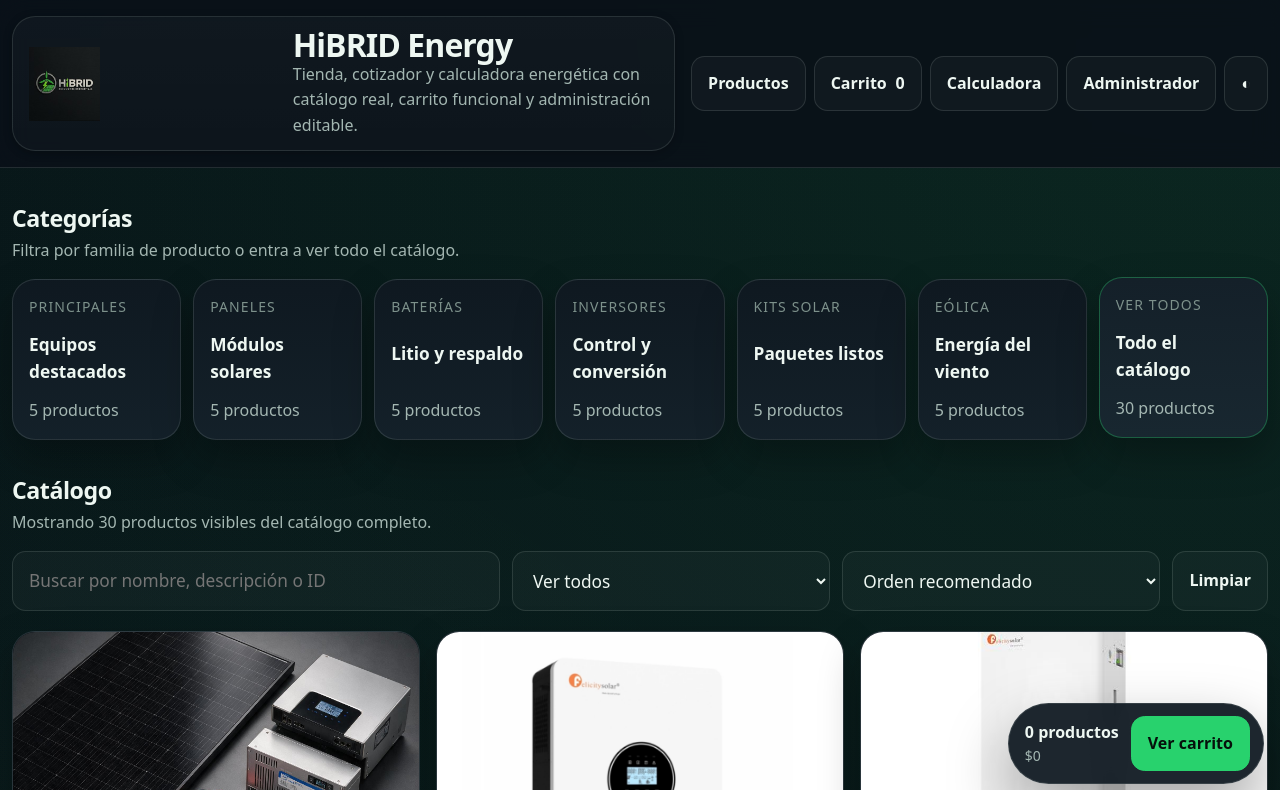
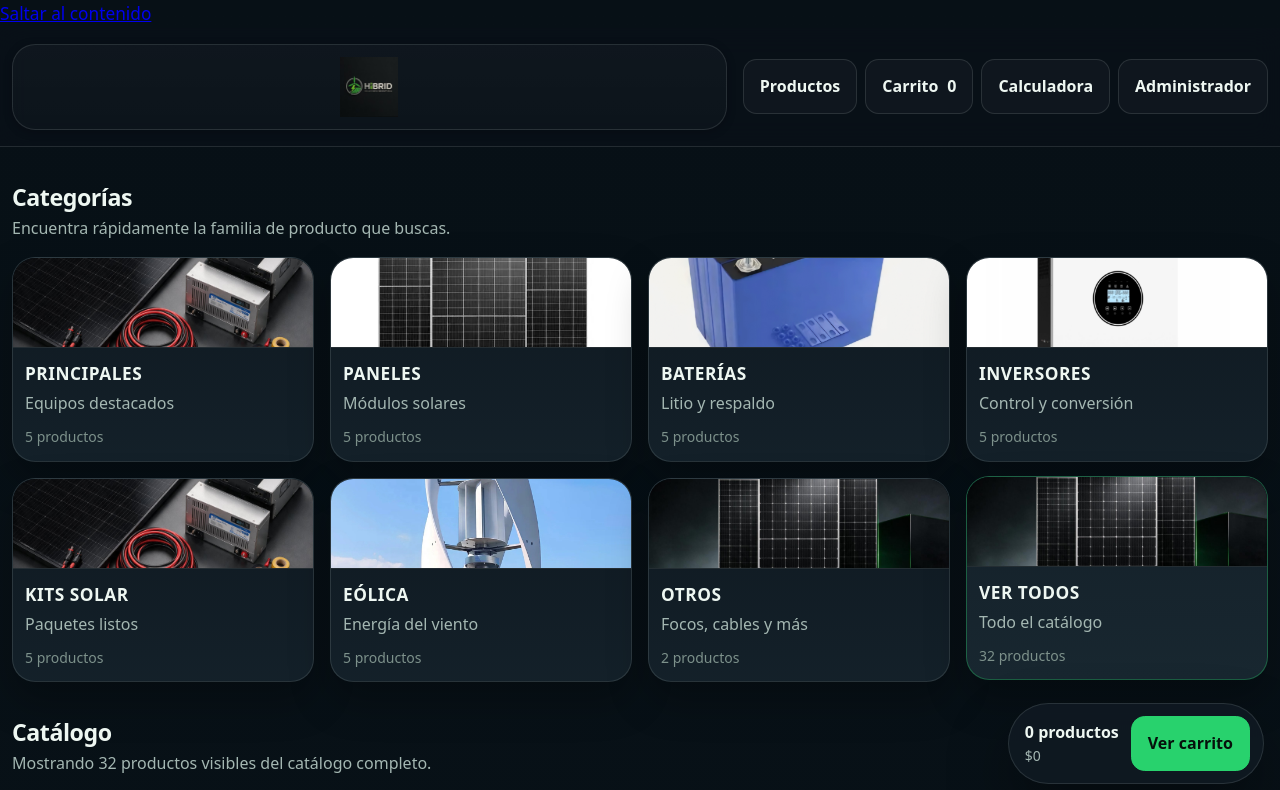
Before and after one commit to hibridenergia-alt/Hibrid.energia, a plain HTML site: page index.html in a window 1280 px wide. Both pictures are taken after a click on the button "Limpiar". Shown: the top 790 px of the page. Drawn offline with Linux system fonts and the light colour scheme; a web font is replaced by a local one.

Commit message:
Update index.html

```diff
--- a/index.html
+++ b/index.html
@@ -16,15 +16,9 @@
       --text-base:clamp(1rem,.95rem + .25vw,1.08rem);
       --text-lg:clamp(1.125rem,1rem + .75vw,1.45rem);
       --text-xl:clamp(1.5rem,1.25rem + 1.15vw,2rem);
-      --text-hero:clamp(2.3rem,1.4rem + 3.2vw,4.8rem);
 
       --space-1:.25rem; --space-2:.5rem; --space-3:.75rem; --space-4:1rem; --space-5:1.25rem; --space-6:1.5rem; --space-8:2rem; --space-10:2.5rem; --space-12:3rem; --space-16:4rem;
 
-      --color-bg:#eef2ef;
-      --color-surface:#ffffff;
-      --color-surface-2:#f7faf8;
-      --color-surface-offset:#ecf1ee;
-      --color-surface-dynamic:#dde5e1;
       --color-border:rgba(28,38,34,.12);
       --color-divider:rgba(28,38,34,.08);
       --color-text:#111814;
@@ -33,26 +27,20 @@
       --color-text-inverse:#07100a;
       --color-primary:#28d26d;
       --color-primary-hover:#1fbb5e;
-      --color-primary-active:#16984b;
       --color-primary-highlight:rgba(40,210,109,.14);
-      --color-error:#db6363;
       --shadow-sm:0 2px 10px rgba(11,17,24,.06);
       --shadow-md:0 14px 36px rgba(11,17,24,.08);
       --shadow-lg:0 24px 58px rgba(11,17,24,.12);
       --radius-sm:.5rem; --radius-md:.85rem; --radius-lg:1.1rem; --radius-xl:1.45rem; --radius-full:999px;
       --font-body:'Satoshi',system-ui,sans-serif;
-      --font-display:'Satoshi',system-ui,sans-serif;
       --max:1260px;
-      --header-h:112px;
+      --header-h:100px;
       --transition:180ms cubic-bezier(.16,1,.3,1);
     }
 
     [data-theme="dark"]{
       --color-bg:#081017;
       --color-surface:#0f1921;
-      --color-surface-2:#14212a;
-      --color-surface-offset:#192833;
-      --color-surface-dynamic:#223340;
       --color-border:rgba(231,242,237,.12);
       --color-divider:rgba(231,242,237,.08);
       --color-text:#eef7f2;
@@ -61,9 +49,7 @@
       --color-text-inverse:#06100b;
       --color-primary:#28d26d;
       --color-primary-hover:#1fbe61;
-      --color-primary-active:#179950;
       --color-primary-highlight:rgba(40,210,109,.12);
-      --color-error:#ff7171;
       --shadow-sm:0 2px 10px rgba(0,0,0,.22);
       --shadow-md:0 18px 40px rgba(0,0,0,.28);
       --shadow-lg:0 28px 62px rgba(0,0,0,.36);
@@ -77,18 +63,13 @@
       font-size:var(--text-base);
       line-height:1.6;
       color:var(--color-text);
-      background:
-        radial-gradient(circle at top right, rgba(40,210,109,.12), transparent 28%),
-        radial-gradient(circle at left 20%, rgba(40,210,109,.06), transparent 18%),
-        linear-gradient(180deg,#071016 0%, #0d161e 100%);
+      background: linear-gradient(180deg,#071016 0%, #0d161e 100%);
     }
 
     img,svg{display:block;max-width:100%;height:auto}
     button,input,textarea,select{font:inherit;color:inherit}
     button{cursor:pointer;background:none;border:0}
     :focus-visible{outline:2px solid var(--color-primary);outline-offset:3px;border-radius:var(--radius-sm)}
-    .skip-link{position:absolute;left:-999px;top:var(--space-4);z-index:200;background:var(--color-primary);color:var(--color-text-inverse);padding:var(--space-3) var(--space-4);border-radius:var(--radius-md)}
-    .skip-link:focus{left:var(--space-4)}
 
     .topbar{
       position:sticky;top:0;z-index:90;
@@ -108,26 +89,24 @@
       min-height:var(--header-h);
     }
 
+    /* Logo ajustado para ser el único protagonista arriba */
     .logo-shell{
-      display:flex;align-items:center;gap:var(--space-4);min-width:0;
+      display:flex;align-items:center;justify-content:center;
       padding:var(--space-3) var(--space-4);
       border-radius:var(--radius-xl);
       background:linear-gradient(180deg,rgba(255,255,255,.03),rgba(255,255,255,.02));
       border:1px solid var(--color-border);
       box-shadow:var(--shadow-sm);
     }
-
-    .logo-wrap{display:flex;align-items:center;gap:var(--space-4);min-width:0;flex:1}
+    .logo-wrap{display:flex;align-items:center;justify-content:center;width:100%;}
     .logo-img{
-      width:min(100%,360px);
-      height:74px;
+      width:100%;
+      max-width:240px;
+      height:auto;
+      max-height:60px;
       object-fit:contain;
-      object-position:left center;
-      flex:0 1 360px;
+      object-position:center;
     }
-
-    .brand-copy h1{font-size:var(--text-xl);line-height:1.02;font-weight:900;letter-spacing:-.03em}
-    .brand-copy p{font-size:var(--text-sm);color:var(--color-text-muted);max-width:58ch}
 
     .nav{display:flex;gap:var(--space-2);flex-wrap:wrap;justify-content:flex-end}
 
@@ -160,24 +139,46 @@
 
     .section-head{
       display:flex;align-items:end;justify-content:space-between;gap:var(--space-4);
-      margin: 0 0 var(--space-4) /* Ajustado el margen superior a 0 ya que es lo primero que se ve */
+      margin:0 0 var(--space-4);
     }
     .section-head h3{font-size:var(--text-lg);font-weight:900;letter-spacing:-.02em}
     .section-head p{font-size:var(--text-sm);color:var(--color-text-muted)}
 
-    .category-grid{display:grid;grid-template-columns:repeat(7,1fr);gap:var(--space-3); margin-bottom: var(--space-8);}
+    /* Ajuste visual a la grilla de categorías para soportar las imágenes */
+    .category-grid{display:grid;grid-template-columns:repeat(4,1fr);gap:var(--space-4);margin-bottom:var(--space-8);}
+
     .category-card{
-      padding:var(--space-4);display:grid;gap:var(--space-3);min-height:124px;text-align:left;
-      transition:transform var(--transition),border-color var(--transition),background var(--transition)
+      padding:0;
+      display:flex;
+      flex-direction:column;
+      min-height:160px;
+      text-align:left;
+      transition:transform var(--transition),border-color var(--transition),background var(--transition);
+      overflow:hidden;
     }
     .category-card:hover,.category-card.active{
       transform:translateY(-2px);
       border-color:rgba(40,210,109,.35);
       background:linear-gradient(180deg,rgba(20,32,41,1),rgba(24,39,48,1));
     }
-    .category-card small{font-size:var(--text-xs);text-transform:uppercase;letter-spacing:.08em;color:var(--color-text-faint)}
-    .category-card strong{font-size:var(--text-base);font-weight:900}
-    .category-card span{margin-top:auto;font-size:var(--text-sm);color:var(--color-text-muted)}
+    /* Estilos nuevos de imagen para categorías */
+    .cat-img {
+      width: 100%;
+      height: 90px;
+      object-fit: cover;
+      background: #091118;
+      border-bottom: 1px solid var(--color-border);
+    }
+    .cat-body {
+      padding: var(--space-3);
+      display: flex;
+      flex-direction: column;
+      flex: 1;
+    }
+    /* Textos invertidos en la tarjeta de categoría (Título principal y subtitulo sutil) */
+    .category-card strong {font-size:var(--text-base);font-weight:900; color:var(--color-text); text-transform:uppercase; letter-spacing:.03em;}
+    .category-card small {font-size:var(--text-sm);font-weight:400;color:var(--color-text-muted); margin-top:.2rem;}
+    .category-card span {margin-top:auto;font-size:var(--text-xs);color:var(--color-text-faint); padding-top: .6rem;}
 
     .toolbar{display:grid;grid-template-columns:1.15fr .75fr .75fr auto;gap:var(--space-3);margin-bottom:var(--space-5)}
     .field,.select,.textarea{
@@ -280,7 +281,6 @@
 
     @media (max-width:1160px){
       .calc-layout,.cart-layout,.admin-layout{grid-template-columns:1fr}
-      .category-grid{grid-template-columns:repeat(4,1fr)}
       .catalog-grid{grid-template-columns:repeat(2,1fr)}
       .toolbar{grid-template-columns:1fr 1fr}
     }
@@ -289,13 +289,11 @@
       .topbar-inner{grid-template-columns:1fr; padding: var(--space-3) 0;}
       .nav{justify-content:flex-start}
 
-      .logo-shell { align-items: center; padding: var(--space-2) var(--space-3); }
-      .logo-wrap { flex-direction: row; align-items: center; gap: var(--space-3); }
-      .logo-img { width: 110px; height: auto; flex: 0 0 110px; }
-      .brand-copy h1 { font-size: 1.15rem; }
-      .brand-copy p { display: none; }
+      .logo-shell { padding: var(--space-3); }
+      .logo-img { max-width: 200px; max-height: 55px; }
 
-      .category-grid,.catalog-grid,.form-grid,.form-grid-3,.calc-grid,.gallery-grid{grid-template-columns:1fr}
+      .category-grid{grid-template-columns:repeat(2,1fr); gap:var(--space-3);} /* 2 columnas en celular para que queden parejos */
+      .catalog-grid,.form-grid,.form-grid-3,.calc-grid,.gallery-grid{grid-template-columns:1fr}
       .toolbar,.admin-toolbar,.image-workspace{grid-template-columns:1fr}
       .cart-item,.admin-list-item{grid-template-columns:1fr}
       .cart-item img,.admin-list-item img{width:100%;height:auto;aspect-ratio:4/3}
@@ -309,24 +307,18 @@
 
   <header class="topbar">
     <div class="topbar-inner">
+      <!-- Logo centrado y sin texto extra -->
       <div class="logo-shell">
-        <!-- Icono cuadrado verde eliminado -->
         <div class="logo-wrap">
-          <img src="logohi.jpg" alt="Logo largo HiBRID" class="logo-img" width="1200" height="300" loading="eager" onerror="this.style.display='none'">
-          <div class="brand-copy">
-            <h1>HiBRID Energy</h1>
-            <p>Tienda, cotizador y calculadora energética con catálogo real, carrito funcional y administración editable.</p>
-          </div>
+          <img src="logohi.jpg" alt="Logo HiBRID" class="logo-img" width="1200" height="300" loading="eager" onerror="this.style.display='none'">
         </div>
       </div>
 
       <nav class="nav" aria-label="Navegación principal">
-        <!-- Texto de botón cambiado a "Productos" -->
         <button class="btn secondary nav-btn" type="button" data-route="home">Productos</button>
         <button class="btn secondary nav-btn" type="button" data-route="cart">Carrito <span id="cartCount">0</span></button>
         <button class="btn secondary nav-btn" type="button" data-route="calculator">Calculadora</button>
         <button class="btn secondary nav-btn" type="button" data-route="admin-login">Administrador</button>
-        <button class="btn secondary" type="button" id="themeToggle">◐</button>
       </nav>
     </div>
   </header>
@@ -334,15 +326,14 @@
   <main id="mainContent" class="page">
     <section id="home" class="view active">
 
-      <!-- Todo el Hero y los recuadros de datos eliminados -->
-
       <div class="section-head">
         <div>
           <h3>Categorías</h3>
-          <p>Filtra por familia de producto o entra a ver todo el catálogo.</p>
+          <p>Encuentra rápidamente la familia de producto que buscas.</p>
         </div>
       </div>
 
+      <!-- Aquí se pintan las nuevas tarjetas visuales de categoría -->
       <div id="categoryGrid" class="category-grid"></div>
 
       <div class="section-head">
@@ -581,14 +572,17 @@
     const ADMIN_PASSWORD = "Hibrid2026";
     const WHATSAPP_NUMBER = "56956139055";
 
+    // 1. Agregada la propiedad "image" a cada categoría
+    // 2. Creada la categoría "otros"
     const categories = [
-      { key:"principales", label:"Principales", blurb:"Equipos destacados" },
-      { key:"paneles", label:"Paneles", blurb:"Módulos solares" },
-      { key:"baterias", label:"Baterías", blurb:"Litio y respaldo" },
-      { key:"inversores", label:"Inversores", blurb:"Control y conversión" },
-      { key:"kits", label:"Kits solar", blurb:"Paquetes listos" },
-      { key:"eolico", label:"Eólica", blurb:"Energía del viento" },
-      { key:"all", label:"Ver todos", blurb:"Todo el catálogo" }
+      { key:"principales", label:"Principales", blurb:"Equipos destacados", image:"kitsolar.jpg" },
+      { key:"paneles", label:"Paneles", blurb:"Módulos solares", image:"panelescatalago.jpg" },
+      { key:"baterias", label:"Baterías", blurb:"Litio y respaldo", image:"bateriacatalogo1.jpg" },
+      { key:"inversores", label:"Inversores", blurb:"Control y conversión", image:"inversorcatalogo.png" },
+      { key:"kits", label:"Kits solar", blurb:"Paquetes listos", image:"kitsolar.jpg" },
+      { key:"eolico", label:"Eólica", blurb:"Energía del viento", image:"aerogeneradorcatalogo1.jpg" },
+      { key:"otros", label:"Otros", blurb:"Focos, cables y más", image:"paneles.jpg" }, // Puedes cambiar "paneles.jpg" por la imagen que subas
+      { key:"all", label:"Ver todos", blurb:"Todo el catálogo", image:"paneles.jpg" }
     ];
 
     const imageLibrary = {
@@ -598,7 +592,8 @@
         inversores:["inversorcatalogo.png","inversordeyecatalogo.jpg","inversor.jpg"],
         kits:["kitsolar.jpg","panelescatalago.jpg","bateriacatalogo1.jpg","inversorcatalogo.png"],
         eolico:["aerogeneradorcatalogo1.jpg","aerogeneradorcatalogo2.jpg","eolica.jpg"],
-        principales:["kitsolar.jpg","panelescatalago.jpg","bateriacatalogo1.jpg","inversorcatalogo.png","aerogeneradorcatalogo1.jpg"]
+        principales:["kitsolar.jpg","panelescatalago.jpg","bateriacatalogo1.jpg","inversorcatalogo.png","aerogeneradorcatalogo1.jpg"],
+        otros:["paneles.jpg", "panelescatalago.jpg"]
       }
     };
 
@@ -637,7 +632,11 @@
       { id:"eol-002", name:"Aerogenerador 2kW Híbrido", price:2190000, description:"Pensado para combinar con banco de baterías e integración solar.", category:"eolico", image:"aerogeneradorcatalogo2.jpg", visible:true },
       { id:"eol-003", name:"Turbina 3kW", price:3290000, description:"Alternativa de mayor potencia para parcelas o respaldo.", category:"eolico", image:"eolica.jpg", visible:true },
       { id:"eol-004", name:"Controlador Eólico 48V", price:289000, description:"Complemento para gestión segura de carga.", category:"eolico", image:"aerogeneradorcatalogo1.jpg", visible:true },
-      { id:"eol-005", name:"Kit Eólico-Solar Mixto", price:4190000, description:"Configuración demostrativa para proyectos híbridos.", category:"eolico", image:"aerogeneradorcatalogo2.jpg", visible:true }
+      { id:"eol-005", name:"Kit Eólico-Solar Mixto", price:4190000, description:"Configuración demostrativa para proyectos híbridos.", category:"eolico", image:"aerogeneradorcatalogo2.jpg", visible:true },
+
+      // Productos de prueba para la nueva categoría "OTROS"
+      { id:"otr-001", name:"Cable Solar 4mm (Metro)", price:1500, description:"Cable fotovoltaico resistente a rayos UV.", category:"otros", image:"paneles.jpg", visible:true },
+      { id:"otr-002", name:"Foco Solar 100W", price:35000, description:"Foco LED solar con sensor de movimiento y control.", category:"otros", image:"panelescatalago.jpg", visible:true }
     ];
 
     const state = {
@@ -649,7 +648,7 @@
       sort:"featured",
       adminUnlocked:false,
       selectedProductId:null,
-      theme:"dark"
+      theme:"dark" // Tema oscuro por defecto
     };
 
     const $ = (selector, parent=document) => parent.querySelector(selector);
@@ -698,8 +697,7 @@
       galleryGrid:$("#galleryGrid"),
       refreshGalleryBtn:$("#refreshGalleryBtn"),
 
-      noticeStack:$("#noticeStack"),
-      themeToggle:$("#themeToggle")
+      noticeStack:$("#noticeStack")
     };
 
     function formatPrice(value){
@@ -741,11 +739,6 @@
     function setTheme(theme){
       state.theme = theme;
       document.documentElement.setAttribute("data-theme", theme);
-      els.themeToggle.textContent = theme === "dark" ? "☀" : "◐";
-    }
-
-    function toggleTheme(){
-      setTheme(state.theme === "dark" ? "light" : "dark");
     }
 
     function routeTo(route){
@@ -783,13 +776,18 @@
     }
 
     function renderCategoryButtons(){
+      // Pintamos las tarjetas visuales en vez de simples botones de texto
       els.categoryGrid.innerHTML = categories.map(cat => {
         const count = cat.key === "all" ? visibleProducts().length : state.products.filter(item => item.category === cat.key && item.visible).length;
+        const imgSrc = cat.image || 'paneles.jpg';
         return `
           <button class="category-card ${state.filterCategory===cat.key?"active":""}" type="button" data-filter="${cat.key}">
-            <small>${cat.label}</small>
-            <strong>${cat.blurb}</strong>
-            <span>${count} productos</span>
+            <img src="${imgSrc}" class="cat-img" alt="${cat.label}" loading="lazy" onerror="this.src='paneles.jpg'">
+            <div class="cat-body">
+              <strong>${cat.label}</strong>
+              <small>${cat.blurb}</small>
+              <span>${count} productos</span>
+            </div>
           </button>
         `;
       }).join("");
@@ -1261,7 +1259,6 @@
     });
 
     els.refreshGalleryBtn.addEventListener("click", renderImageGallery);
-    els.themeToggle.addEventListener("click", toggleTheme);
 
     setTheme("dark");
     renderAll();
```
